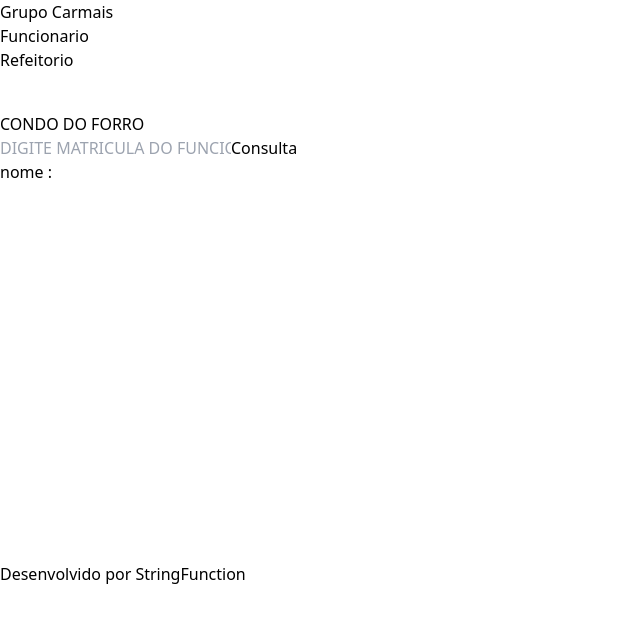
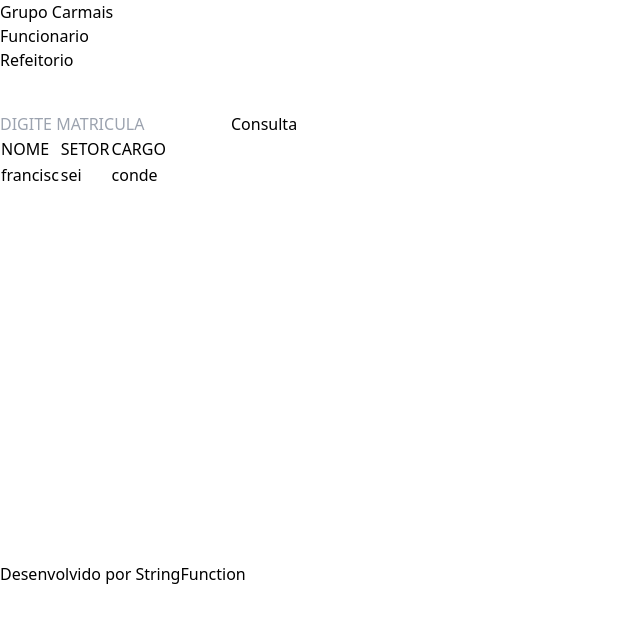
Before and after one commit to StringFunction/RESISTRO_REFEITORIO, a React (Vite) app: page /Refeitorio in a window 1280 px wide. Shown: the top 622 px of the page, without its empty margins (0-640 px from the left). Built offline with nearby package versions, Linux system fonts and the light colour scheme.

Commit message:
subindo arquivos

```diff
--- a/src/Navbar/footer.jsx
+++ b/src/Navbar/footer.jsx
@@ -2,7 +2,7 @@
     return (
         <>
 
-        <div className="bg-neutral-400 h-28	 px-2 flex justify-center	items-center	">
+        <div className="bg-gray-900 h-28	 px-2 flex justify-center	items-center	">
          <h1 >Desenvolvido por StringFunction</h1>
         </div>
         </>
--- a/src/Navbar/header.jsx
+++ b/src/Navbar/header.jsx
@@ -4,14 +4,14 @@
 function MenuNavegacao(){
     return (
     <>
-    <div className="flex justify-between items-center	bg-neutral-400 h-28	 px-2	 ">
-        <div className="text-3xl	mr-1	">
+    <div className="flex justify-between items-center	bg-gray-900 h-28	 px-2	 ">
+        <div className="text-3xl	mr-1  text-zinc-300	">
             <h1><Link to="/Home">Grupo Carmais</Link></h1>
         </div>
         <div className=" w-1/4	 text-zinc-300	">
             <ul className="flex justify-around text-3xl">
-                <li className="hover:text-black	 delay-150			"><Link to="/Funcionario">Funcionario</Link></li>
-                <li className="hover:text-black	 delay-150			"><Link to="/Refeitorio">Refeitorio</Link></li>
+                <li className="hover:text-black	 delay-150"><Link to="/Funcionario">Funcionario</Link></li>
+                <li className="hover:text-black	 delay-150"><Link to="/Refeitorio">Refeitorio</Link></li>
             </ul>
         </div>
     </div>
--- a/src/pages/Refeitorio.jsx
+++ b/src/pages/Refeitorio.jsx
@@ -1,42 +1,33 @@
 import { useState } from "react"
 import CardFun from "./componentes/CardFuncionario"
 function Refeitorio() {
-const [matricula, setMatricula] = useState("")
-const [resultado, setS] = useState("")
-const dados = [
-    {"matricula" : "123", "nome" : "clecio"},
-    {"matricula" : "456", "nome" : "silva"},
-    {"matricula" : "789", "nome" : "lima"},
 
-]
-
-function MOSTRA(){
- const resulta = dados.find(dado => dado.matricula == matricula)
-
- if (resulta){
-     setS(JSON.stringify(resulta))
-     console.log(resulta);
-
- }else{
-    setS("USUARIO N ENCONTRADO ");
-
- }
-
-
-}
     return (
     <>
-        <div className="flex  flex-col gap-9 items-center justify-center bg-gray-300 h-96">
-
-            <h1 className="text-5xl">CONDO DO FORRO </h1>
-            <div className="flex flex-col gap-9">
-                <input className="w-96 text-center h-12 rounded-lg border-none	"  id="nome"type="text" onChange={(e) => setMatricula(e.target.value)} placeholder="DIGITE MATRICULA DO FUNCIONARIO" />
-                <button className="border-solid bg-lime-600 h-12" type="button" onClick={MOSTRA}>Consulta</button>
-                <CardFun user = {resultado}/>
-
+    <div>
+        <div>
+            <input type="text"  placeholder="DIGITE MATRICULA"/>
+            <button>Consulta</button>
         </div>
         <div>
+        <table>
+            <thead>
+                <tr>
+                    <td>NOME</td>
+                    <td>SETOR</td>
+                    <td>CARGO</td>
+                </tr>
+            </thead>
+            <tbody>
+                <tr>
+                    <td>francisc</td>
+                    <td>sei</td>
+                    <td>conde</td>
+                </tr>
+            </tbody>
+        </table>
         </div>
+
     </div>
     </>
     )
--- a/src/pages/componentes/CardFuncionario.jsx
+++ b/src/pages/componentes/CardFuncionario.jsx
@@ -2,7 +2,12 @@
 
     return(
         <>
-        <h1> nome : {user}</h1>
+            <div className="border-solid bg-slate-500  w-96 flex justify-center items-center">
+                <p>Matricula : 141277</p>
+                <p>Nome : francisco</p>
+                <p>Setor : Automocao</p>
+
+            </div>
         </>
     )
 
```
Lines whose indentation alone changed are shown as unchanged.
